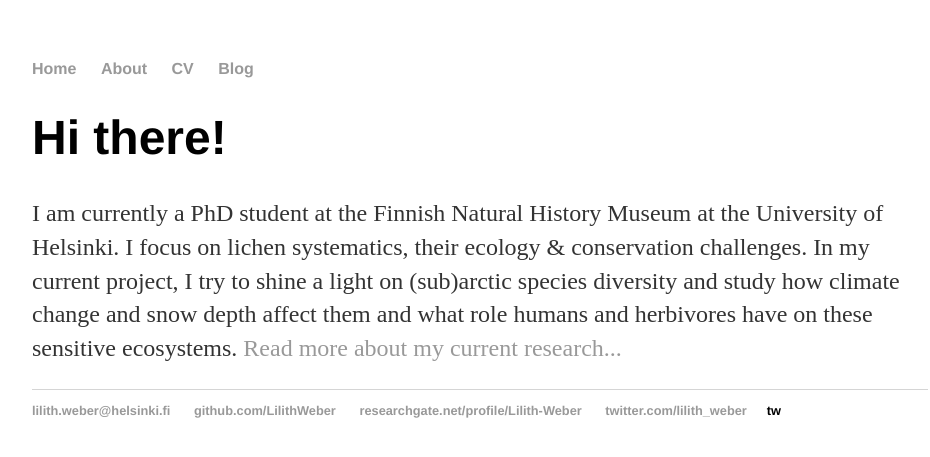
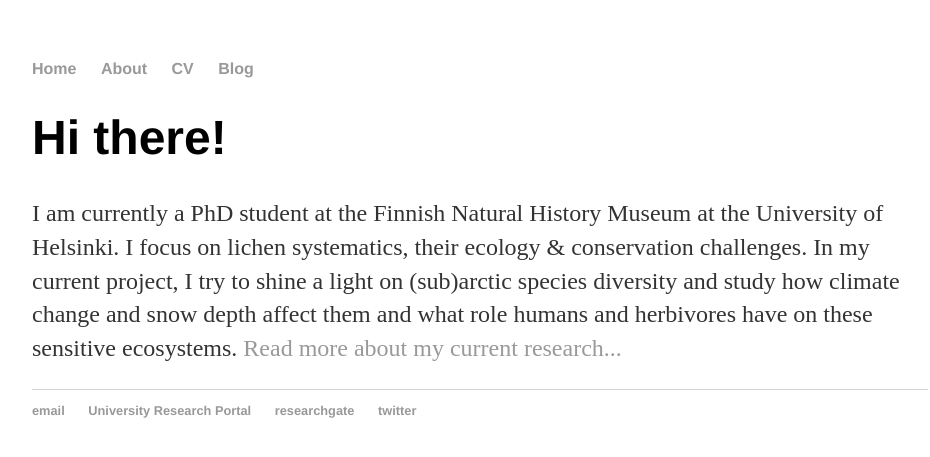
Before and after one commit to LilithWeber/LilithWeber.github.io, a Jekyll site: the page built from index.html, in a window 1280 px wide. Shown: the top 457 px of the page, without its empty margins (160-1090 px from the left). Built offline with Jekyll 4.4.1, drawn with Linux system fonts in a browser that asks for light colours.

Commit message:
Update default.html

```diff
--- a/_layouts/default.html
+++ b/_layouts/default.html
@@ -21,10 +21,10 @@
 			</div><!-- /.container -->
 			<footer>
 	    		<ul>
-	        		<li><a href="mailto:lilith.weber@helsinki.fi">lilith.weber@helsinki.fi</a></li>
-	        		<li><a href="https://github.com/LilithWeber">github.com/LilithWeber</a></li>
-				<li><a href="https://www.researchgate.net/profile/Lilith-Weber">researchgate.net/profile/Lilith-Weber</a></li>
-				<li><a href="https://twitter.com/lilith_weber">twitter.com/lilith_weber</a></li>tw
+	        		<li><a href="mailto:lilith.weber@helsinki.fi">email</a></li>
+	        		<li><a href="https://researchportal.helsinki.fi/en/persons/lilith-marie-weber">University Research Portal</a></li>
+				<li><a href="https://www.researchgate.net/profile/Lilith-Weber">researchgate</a></li>
+				<li><a href="https://twitter.com/lilith_weber">twitter</a></li>
 				</ul>
 			</footer>
 		</body>
```
